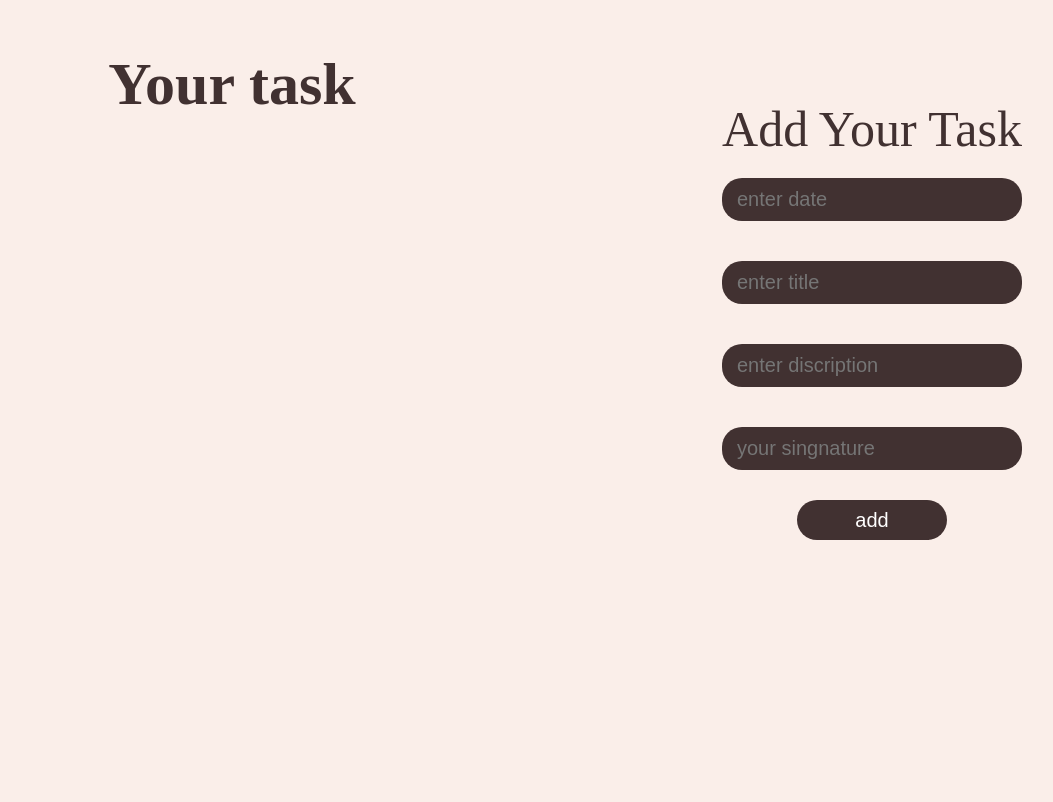
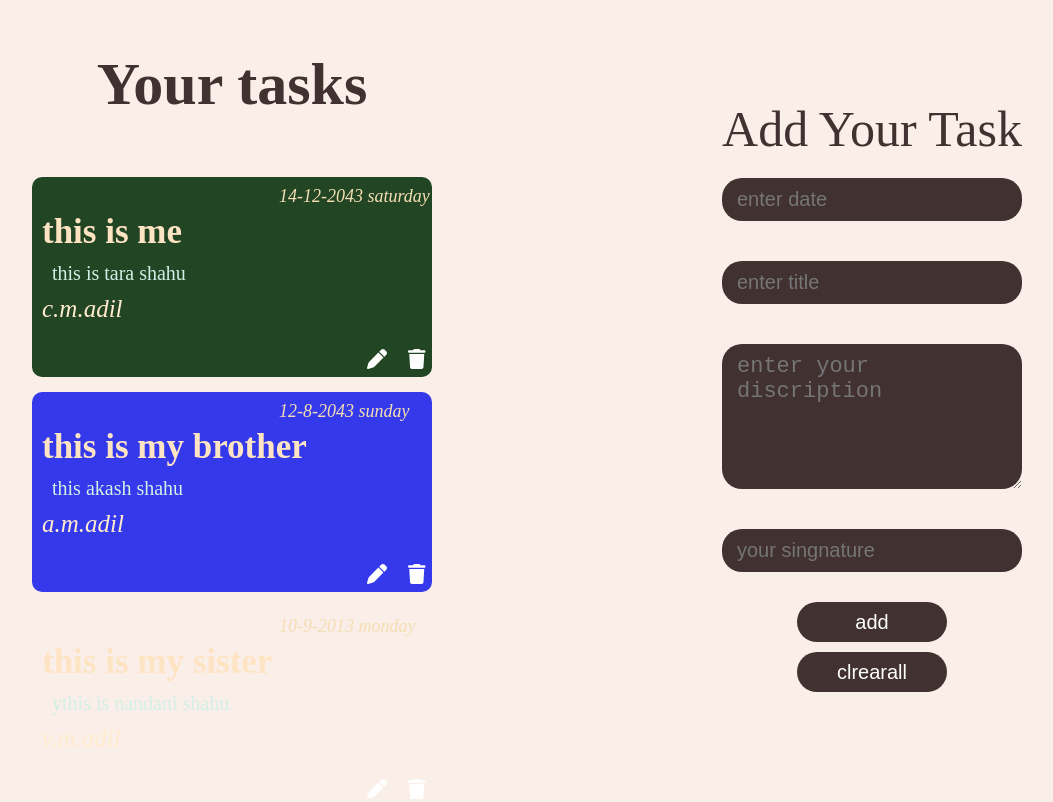
Before and after one commit to chandrajyoti123/diary-writing, a React app: page / in a window 1280 px wide. Shown: the whole page, without its empty margins (88-1141 px from the left). Built offline with nearby package versions, Linux system fonts and the light colour scheme.

Commit message:
made some changes

```diff
--- a/package.json
+++ b/package.json
@@ -9,6 +9,7 @@
     "@fortawesome/free-solid-svg-icons": "^6.4.2",
     "@fortawesome/react-fontawesome": "^0.2.0",
     "cra-template": "1.2.0",
+    "crunchy-toast": "^0.1.6",
     "react": "^18.2.0",
     "react-dom": "^18.2.0",
     "react-scripts": "5.0.1"
--- a/src/components/Tasks/Tasks.css
+++ b/src/components/Tasks/Tasks.css
@@ -6,7 +6,7 @@
 
 .task-container{
     width: 400px;
-    height: 150px;
+  min-height: 200px;
     border-radius: 10px;
 
     position: relative;
@@ -27,6 +27,8 @@
     font-weight: 300;
     color: rgb(211, 239, 230);
     margin: 10px 0;
+    padding: 0 10px;
+    word-wrap: break-word;
 }
 .date{
     position: absolute;
--- a/src/view/Home/Home.css
+++ b/src/view/Home/Home.css
@@ -2,6 +2,7 @@
     margin: 0;
     padding: 0;
     box-sizing: border-box;
+
 }
 body{
     background-color: rgb(250, 238, 233);
@@ -67,6 +68,17 @@ body{
     padding:10px 15px ;
     margin: 20px 0;
 }
+.text-area{
+    width: 300px;
+
+    background-color: rgb(65, 49, 49);
+    border-radius: 20px;
+    color: bisque;
+    border: none;
+    font-size: 22px;
+    padding:10px 15px ;
+    margin: 20px 0;
+}
 .btn{
     width: 150px;
     height: 40px;
--- a/src/view/Home/Home.js
+++ b/src/view/Home/Home.js
@@ -1,28 +1,30 @@
 import Tasks from "../../components/Tasks/Tasks";
 import { useState, useEffect } from "react";
 import "./Home.css";
+import showToast from 'crunchy-toast';
+import { faL } from "@fortawesome/free-solid-svg-icons";
 const Home = () => {
   const [task, setTask] = useState([
-    // {  id:1,
-    // date:"14-12-2043 saturday",
-    // tasktitle:"this is me",
-    // discription:" this is tara shahu",
-    // singnature:"c.m.adil",
-    // theme: '#224523'
-    // },
-    // {  id:2,
-    // date:"12-8-2043 sunday",
-    // tasktitle:"this is my brother",
-    // discription:"this akash shahu",
-    // singnature:"a.m.adil",
-    // theme:'#343aeb'
-    // },
-    // {  id:3,
-    // date:"10-9-2013 monday",
-    // tasktitle:"this is my sister",
-    // discription:"ythis is nandani shahu",
-    // singnature:"v.m.adil"
-    // },
+    {  id:1,
+    date:"14-12-2043 saturday",
+    tasktitle:"this is me",
+    discription:" this is tara shahu",
+    singnature:"c.m.adil",
+    theme: '#224523'
+    },
+    {  id:2,
+    date:"12-8-2043 sunday",
+    tasktitle:"this is my brother",
+    discription:"this akash shahu",
+    singnature:"a.m.adil",
+    theme:'#343aeb'
+    },
+    {  id:3,
+    date:"10-9-2013 monday",
+    tasktitle:"this is my sister",
+    discription:"ythis is nandani shahu",
+    singnature:"v.m.adil"
+    },
   ]);
   const [date, setDate] = useState();
   const [tasktitle, setTasktitle] = useState("");
@@ -51,6 +53,7 @@ const Home = () => {
       discription == "" ||
       singnature == ""
     ) {
+      showToast('fill all  the input field', 'warning', 1000);
       return;
     }
     const randomid = Math.floor(Math.random() * 1000);
@@ -78,6 +81,8 @@ const Home = () => {
     settolocalstorage(newarr);
 
     //    }
+
+    showToast('your task added succesfully', 'success', 3000);
   }
   function taskdeleteop(obj) {
     const index = task.indexOf(obj);
@@ -86,6 +91,7 @@ const Home = () => {
     virtualarr.splice(index, 1);
     setTask([...virtualarr]);
     settolocalstorage(virtualarr);
+    showToast('Your task has been deleted', 'alert', 1000);
   }
   // const [color,setColore]=useState()
   // useEffect(()=>{
@@ -113,8 +119,7 @@ const Home = () => {
   const setupdatedtaskaa = () => {
     let indexto;
     task.forEach((tasklist, i) => {
-      console.log(tasklist);
-      if (tasklist.id == id) {
+     if (tasklist.id == id) {
         indexto = i;
       }
     });
@@ -136,12 +141,21 @@ const Home = () => {
     setSingnature("");
     settolocalstorage(temparr);
     setIsedite(false);
+    showToast('Your task has been updated', 'info', 2000);
   };
+  const clrearall=()=>{
+    setDate("");
+    setTasktitle("");
+    setDiscription("");
+    setSingnature("");
+    setIsedite(false);
+
+  }
 
   return (
     <div className="main-container">
       <div className="leftpart">
-        <div className="main-heading">Your task</div>
+        <div className="main-heading">Your tasks</div>
           <div className="task">
         {task.map((info, index) => {
           const { id, date, tasktitle, discription, singnature, theme } = info;
@@ -184,13 +198,20 @@ const Home = () => {
             }}
           />
 
-          <input
+          {/* <input
             placeholder="enter discription"
             value={discription}
             onChange={(tasklist) => {
               setDiscription(tasklist.target.value);
             }}
-          />
+         /> */}
+         <textarea className="text-area"
+         rows="5" cols="33"
+          placeholder="enter your discription"
+          value={discription}
+          onChange={(tasklist) => {
+            setDiscription(tasklist.target.value);
+          }}></textarea>
           <input
             placeholder="your singnature"
             value={singnature}
@@ -206,6 +227,7 @@ const Home = () => {
         >
           {isedite ? "update" : "add"}
         </button>
+        <button onClick={clrearall}  className="btn">clrearall</button>
 
       </div>
     </div>
```
Also changed, not shown: 1 other file.
